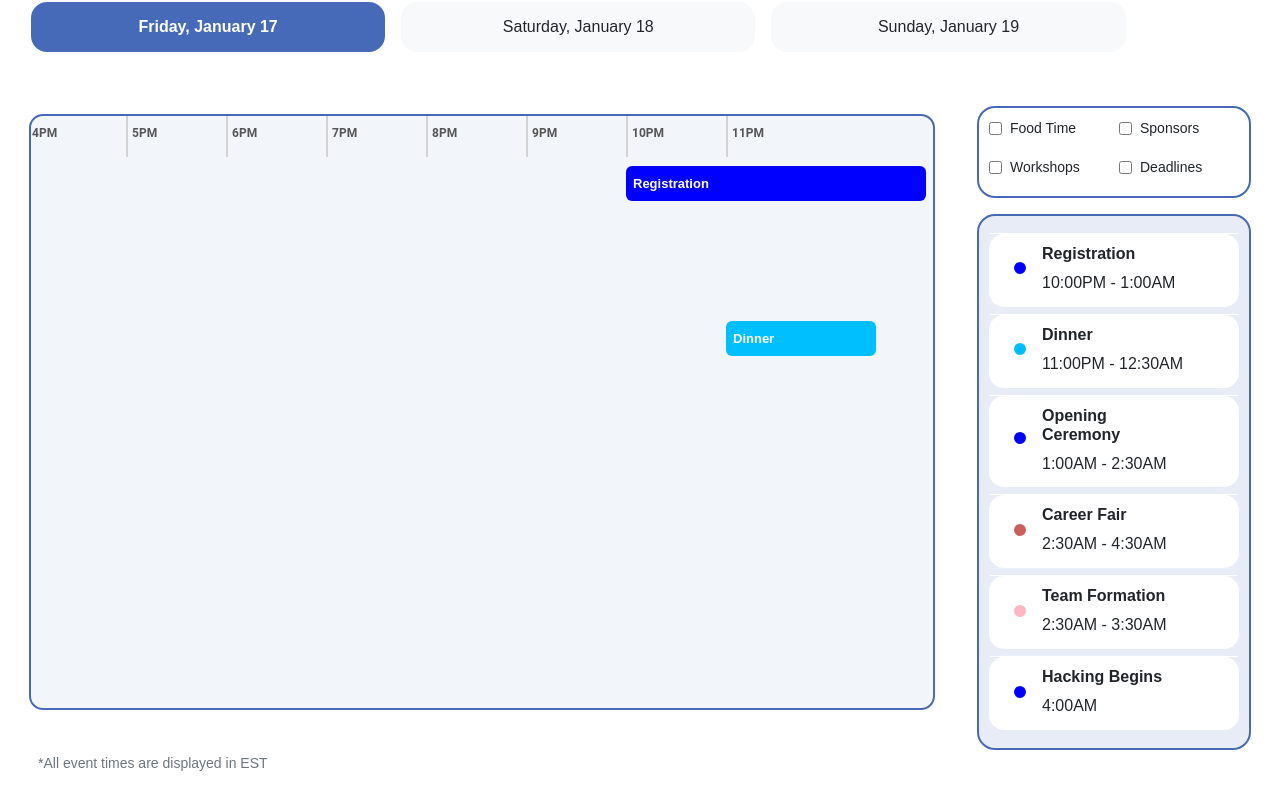
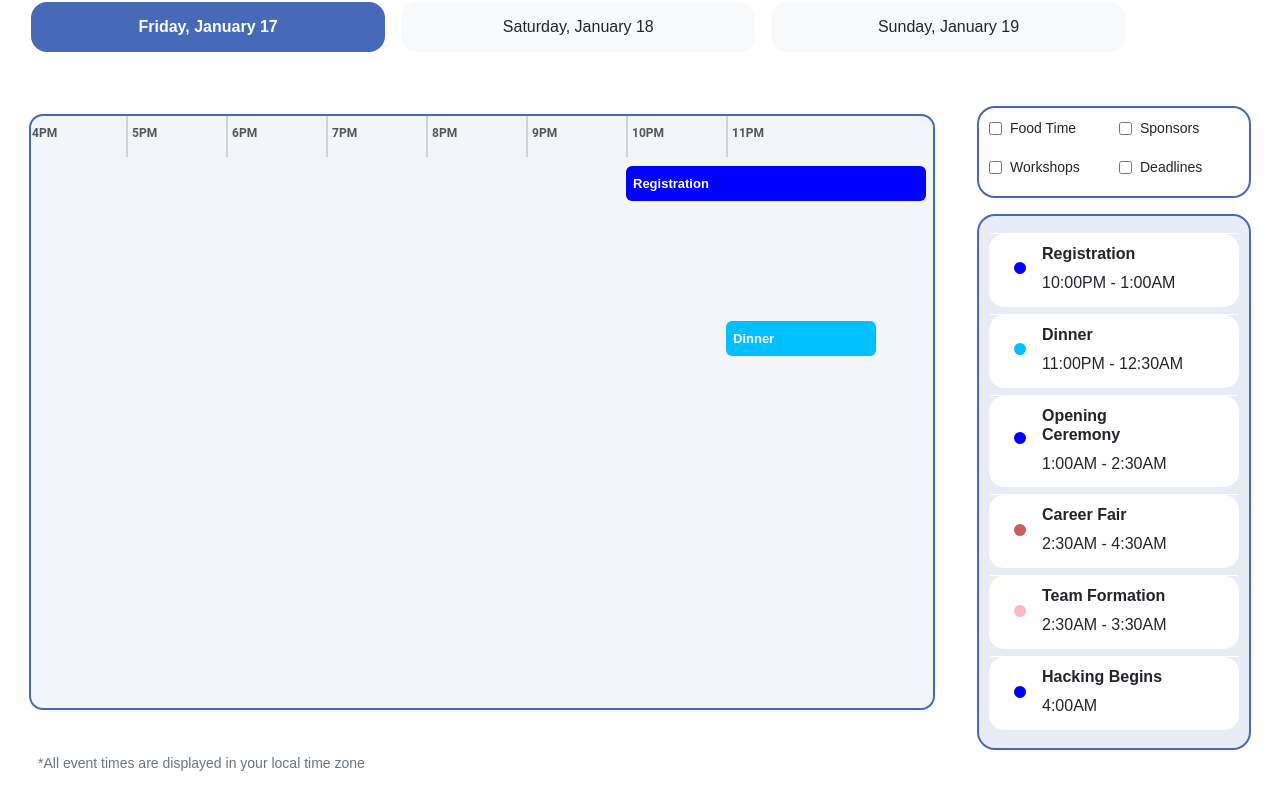
Before and after one commit to Qerope/2025-uottahack-live, a React (Create React App) app: page /schedule in a window 1280 px wide. Shown: the part 208-1014 px from the top of the page. Built offline with nearby package versions, Linux system fonts and the light colour scheme; a web font is replaced by a local one.

Commit message:
change time zone text

```diff
--- a/src/views/ScheduleView.tsx
+++ b/src/views/ScheduleView.tsx
@@ -99,7 +99,7 @@ const ScheduleView: React.FC = () => {
 			</Row>
 			{/* Add the timezone note */}
 			<div style={{ textAlign: 'left', marginTop: '5px', marginLeft: '15px', fontSize: '14px', color: '#6c757d' }}>
-				*All event times are displayed in EST
+				*All event times are displayed in your local time zone
 			</div>
 		</Container>
 	);
```
